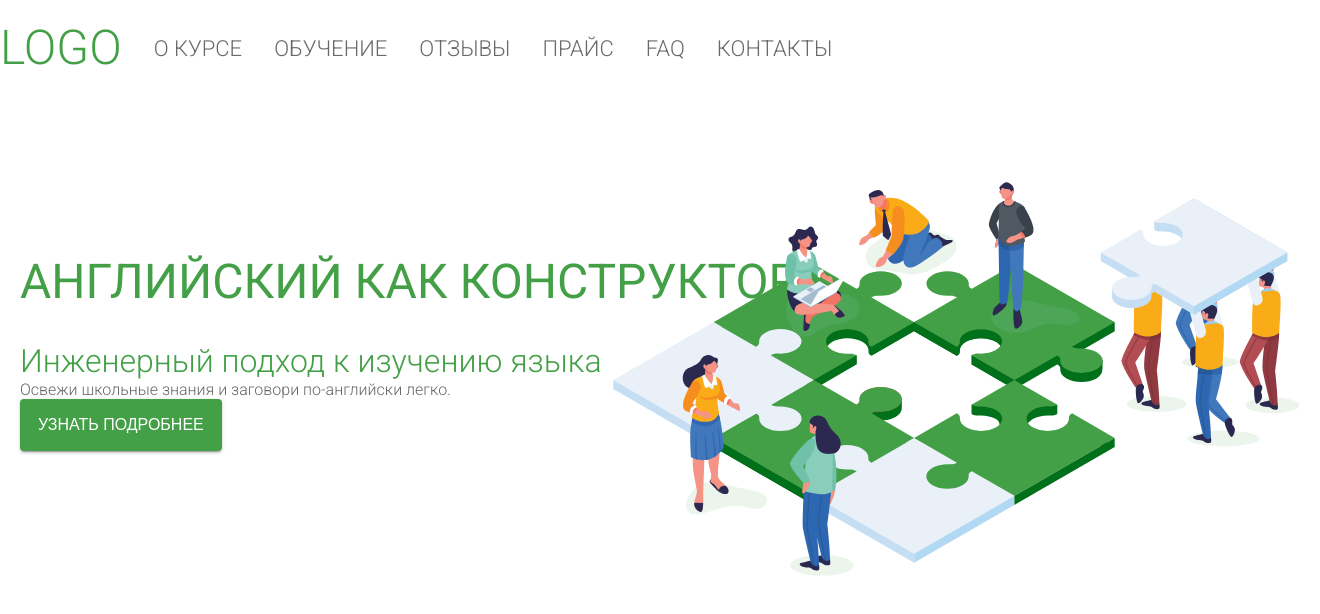
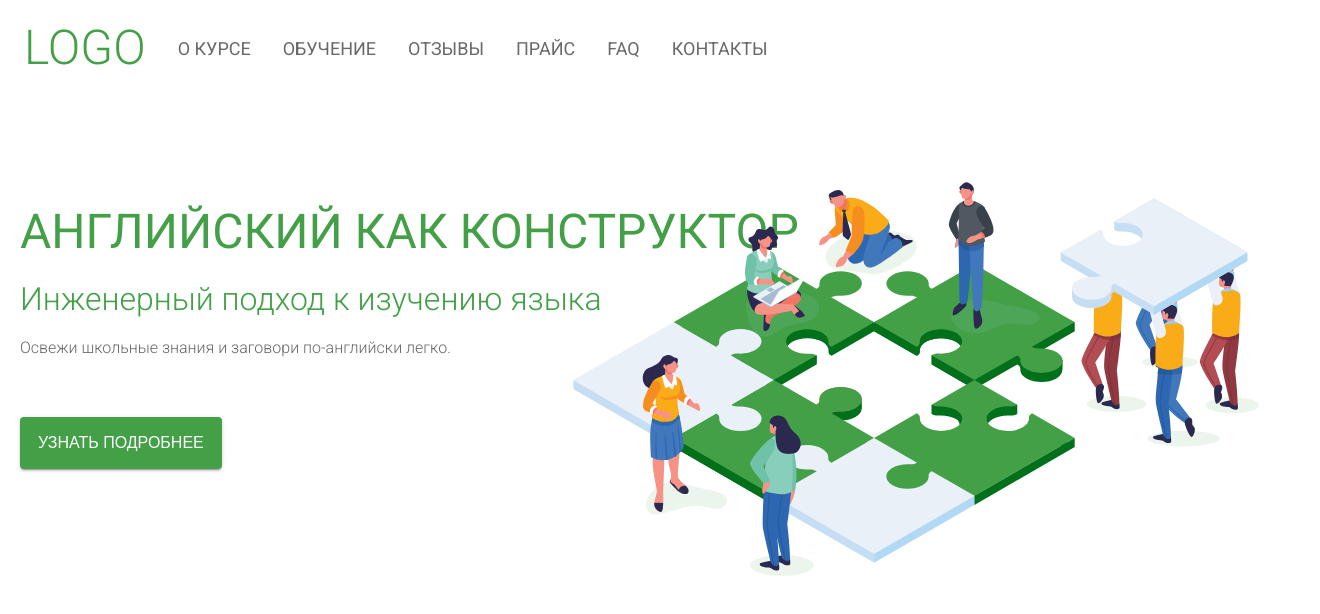
Before and after one commit to v1talii-dev/english-constructor, a Nuxt app: page / in a window 1280 px wide. Shown: the top 614 px of the page, 1320 px wide, since content can reach past the window. Built offline with nearby package versions, Linux system fonts and the light colour scheme.

Commit message:
upd: header and promo

```diff
--- a/components/Promo.vue
+++ b/components/Promo.vue
@@ -1,7 +1,7 @@
 <template>
   <div>
     <div class="promo">
-      <h1>
+      <h1 class="title">
         Английский как конструктор
       </h1>
       <div class="subtitle">
@@ -29,14 +29,20 @@
   width: 100%;
 }
 
+.title {
+  margin: 0 0 20px 0;
+}
+
 .subtitle {
   font-size: 32px;
   font-weight: 300;
+  margin-bottom: 20px;
   color: var(--primary-color);
 }
 
 .info {
   color: rgba(0, 0, 0, 0.6);
+  margin-bottom: 60px;
 }
 
 .img {
--- a/layouts/default.vue
+++ b/layouts/default.vue
@@ -1,7 +1,7 @@
 <template>
   <div>
     <div class="header">
-      <div class="container">
+      <div class="header-content container">
         <div class="header-container">
           <div class="logo">
             LOGO
@@ -56,7 +56,8 @@ h1 {
   font-size: 16px;
   line-height: 52px;
   padding: 0 18px;
-  box-shadow: 0 3px 1px -2px rgba(0,0,0,.2),0 2px 2px 0 rgba(0,0,0,.14),0 1px 5px 0 rgba(0,0,0,.12)!important;
+  box-shadow: 0 3px 1px -2px rgba(0, 0, 0, 0.2), 0 2px 2px 0 rgba(0, 0, 0, 0.14),
+    0 1px 5px 0 rgba(0, 0, 0, 0.12) !important;
 }
 
 .btn:hover {
@@ -67,12 +68,16 @@ h1 {
   width: 1366px;
   max-width: 100%;
   margin: 0 auto;
+  box-sizing: border-box;
 }
 
 .header {
   padding: 24px 0;
   position: fixed;
   width: 100%;
+}
+.header-content {
+  padding: 0 24px;
 }
 .header-container {
   display: inline-flex;
@@ -94,7 +99,8 @@ h1 {
   color: #696969;
   text-transform: uppercase;
   text-decoration: none;
-  font-size: 22px;
+  font-size: 18px;
+  font-weight: 400;
 }
 .menu-item:hover {
   color: var(--primary-color);
```
